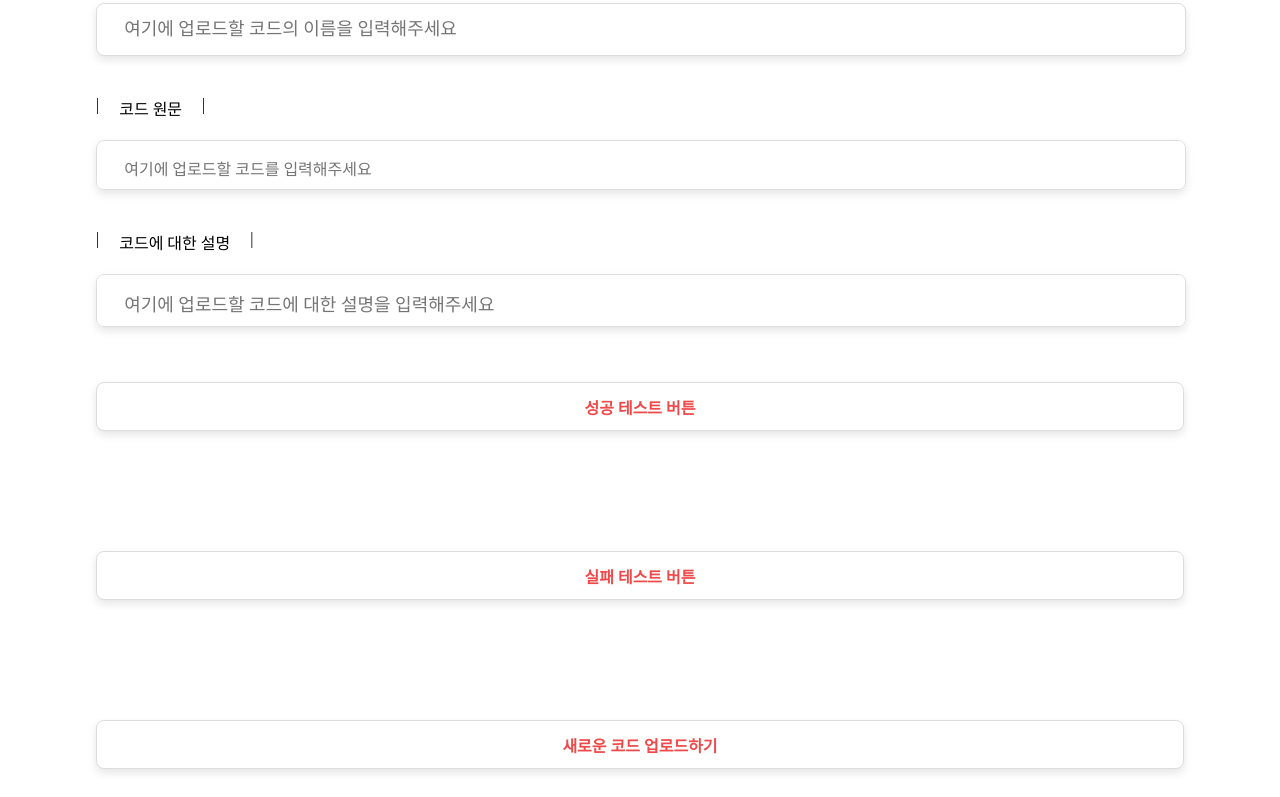
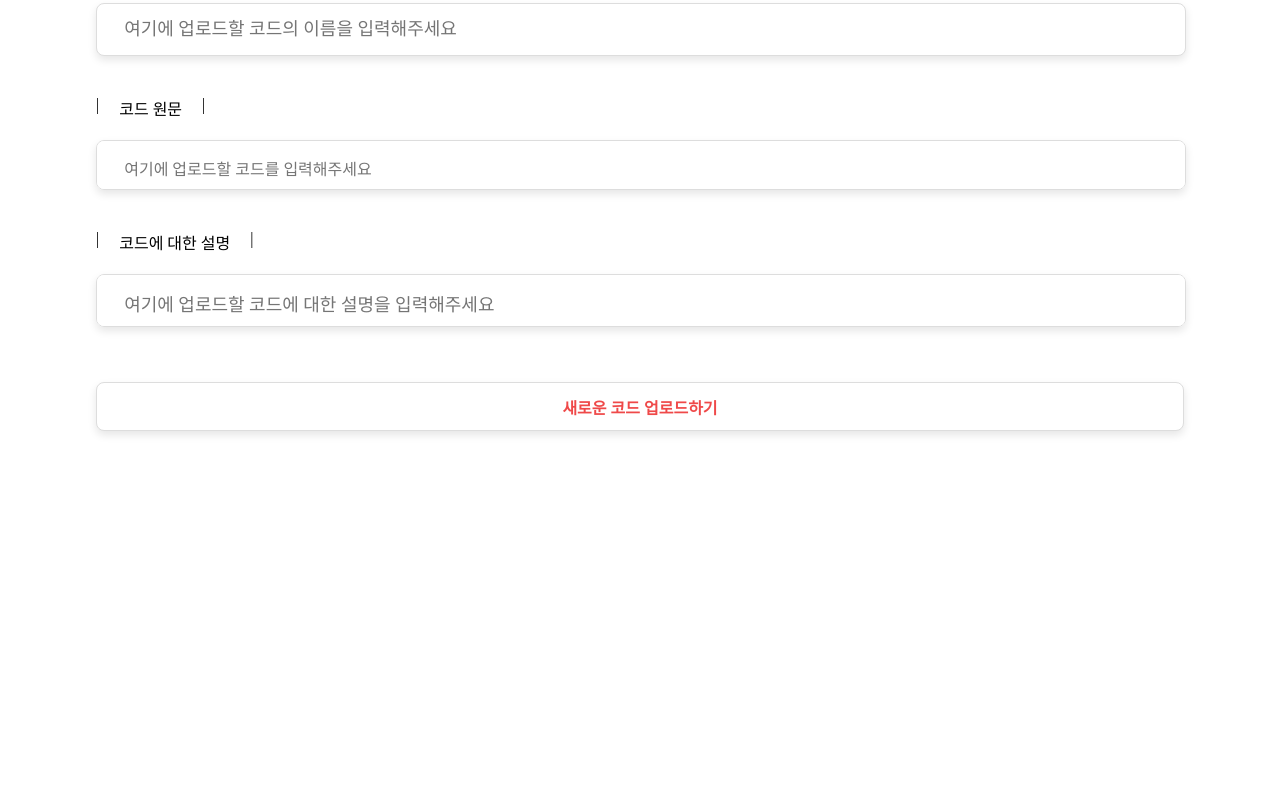
Before and after one commit to AL-PM/ALPM-web, a React (Create React App) app: page /mypage/NewCode in a window 1280 px wide. Shown: the part 427-1224 px from the top of the page. After the commit the page ends 938 px from the top, so only its background shows below. Built offline with nearby package versions, Linux system fonts and the light colour scheme; a web font is replaced by a local one.

Commit message:
[MOD] MY_PAGE 새로운 코드 관련 함수 수정

```diff
--- a/src/MyPage/NewCodeUpload/NewCodeUpload.jsx
+++ b/src/MyPage/NewCodeUpload/NewCodeUpload.jsx
@@ -103,29 +103,18 @@ function NewCodeUpload() {
         setBanner({ show: true, message: '업로드에 실패하였습니다.', type: 'error' });
         setTimeout(() => {
           setBanner({ show: false, message: '', type: '' });
-        }, 1000);
+        }, 5000);
       }
     } catch (error) {
       console.error(error);
       setBanner({ show: true, message: '업로드 중 오류가 발생했습니다.', type: 'error' });
       setTimeout(() => {
         setBanner({ show: false, message: '', type: '' });
-      }, 1000);
+      }, 5000);
     } finally {
       setUpload(false);
     }
   };
-
-  const successTmpFn = () =>{
-    setBanner({ show: true, message: '업로드가 완료되었습니다. 확인 버튼을 눌러 사용자 코드 목록으로 이동합니다', type: 'success' });
-  }
-
-  const errorTmpFn = () =>{
-    setBanner({ show: true, message: '업로드 중 오류가 발생했습니다.', type: 'error' });
-      setTimeout(() => {
-        setBanner({ show: false, message: '', type: '' });
-      }, 1000);
-  }
 
   const handleConfirm = () => {
     setBanner({ show: false, message: '', type: '' });
@@ -196,8 +185,6 @@ function NewCodeUpload() {
           placeholder='여기에 업로드할 코드에 대한 설명을 입력해주세요'
         />
       </div>
-      <button onClick={successTmpFn} id="CodeUploadwBtn">성공 테스트 버튼</button>
-      <button onClick={errorTmpFn} id="CodeUploadwBtn">실패 테스트 버튼</button>
       <button onClick={NewCodeUploadBtcFn} id="CodeUploadwBtn">새로운 코드 업로드하기</button>
     </div>
   );
```
